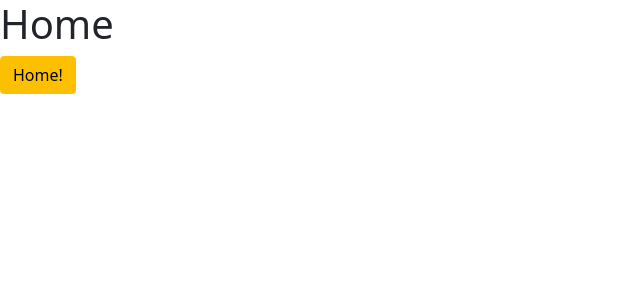
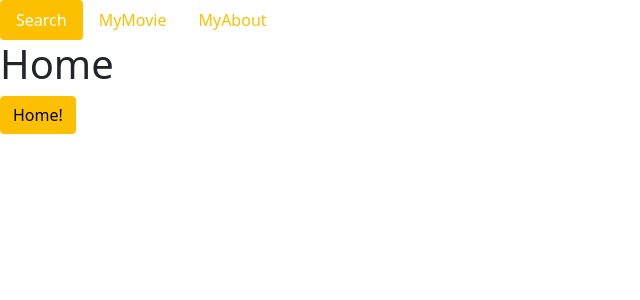
Before and after one commit to Anjeongkyun/Vuejs_MovieSelectProject, a Vue app: page / in a window 1280 px wide. Shown: the top 300 px of the page, without its empty margins (0-640 px from the left). Built offline with nearby package versions, Linux system fonts and the light colour scheme.

Commit message:
RouterLink를 이용한 Header navigarton 구현

```diff
--- a/src/App.vue
+++ b/src/App.vue
@@ -1,12 +1,16 @@
 <template>
+  <MyHeader />
   <RouterView />
 </template>
 
 <script>
+import MyHeader from './components/MyHeader.vue'
 
-// export default {
-
-//   }
+export default {
+  components: {
+    MyHeader
+    }
+}
 </script>
 
 <style lang ="scss">
--- /dev/null
+++ b/src/components/MyHeader.vue
@@ -0,0 +1,40 @@
+<template>
+    <header>
+        <div class="nav nav-pills">
+            <div
+            v-for="nav in navigations"
+            :key="nav.name"
+            class="nav-item">
+                <RouterLink
+                :to="nav.href"
+                active-class="active"
+                class="nav-link">
+                {{ nav.name }}
+                </RouterLink>
+            </div>
+        </div>
+    </header>
+</template>
+
+<script>
+export default{
+    data(){
+        return {
+            navigations: [
+                {
+                    name: 'Search',
+                    href: '/'
+                },
+                {
+                    name: 'MyMovie',
+                    href: '/movie'
+                },
+                {
+                    name : 'MyAbout',
+                    href : '/about'
+                }
+            ]
+        }
+    }
+}
+</script>
--- /dev/null
+++ b/src/routes/About.vue
@@ -0,0 +1,3 @@
+<template>
+    <h1>About</h1>
+</template>
--- /dev/null
+++ b/src/routes/MyMovie.vue
@@ -0,0 +1,3 @@
+<template>
+    <h1>Movie</h1>
+</template>
--- a/src/routes/index.js
+++ b/src/routes/index.js
@@ -1,5 +1,6 @@
 import { createRouter, createWebHashHistory } from 'vue-router'
 import MyHome from './MyHome'
+import MyMovie from './MyMovie'
 import MyAbout from './MyAbout'
 
 export default createRouter({
@@ -12,6 +13,10 @@ export default createRouter({
             component: MyHome
         },
         {
+            path: '/movie',
+            component: MyMovie
+        },
+        {
             path: '/about',
             component : MyAbout
         }
```
Also changed, not shown: src/components/HelloWorld.vue (deleted, +0 -58 lines).
